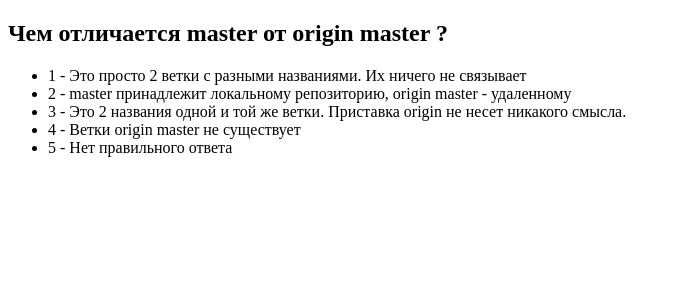
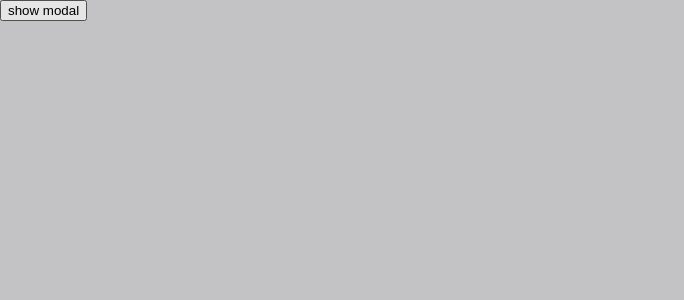
Before and after one commit to umkament/exam_incubator, a React (Create React App) app: page / in a window 1280 px wide. Shown: the top 300 px of the page, without its empty margins (0-684 px from the left). Built offline with nearby package versions, Linux system fonts and the light colour scheme.

Commit message:
пятница 3/8

```diff
--- a/src/index.tsx
+++ b/src/index.tsx
@@ -1,29 +1,110 @@
-import React from 'react'
-import ReactDOM from 'react-dom/client';
+import ReactDOM from "react-dom/client";
+import { ThunkAction, ThunkDispatch } from "redux-thunk";
+import { Provider, TypedUseSelectorHook, useDispatch, useSelector } from "react-redux";
+import React, { useState } from "react";
+import { configureStore, combineReducers } from "@reduxjs/toolkit";
 
-export const App = () => {
+// Styles
+const modal: React.CSSProperties = {
+  position: "fixed",
+  zIndex: 1,
+  left: 0,
+  top: 0,
+  width: "100%",
+  height: "100%",
+  overflow: "auto",
+  backgroundColor: "rgba(23,26,38,0.26)",
+};
+
+const modalContent: React.CSSProperties = {
+  backgroundColor: "#fefefe",
+  margin: "15% auto",
+  padding: "20px",
+  border: "1px solid #888",
+  width: "80%",
+};
+
+// Reducer
+const initState = { goodThings: [] as any[] };
+type InitStateType = typeof initState;
+
+const appReducer = (state: InitStateType = initState, action: ActionsType): InitStateType => {
+  switch (action.type) {
+    case "LIKE":
+      return {
+        ...state,
+        goodThings: [action.thing, ...state.goodThings],
+      };
+  }
+  return state;
+};
+
+// Store
+const rootReducer = combineReducers({ app: appReducer });
+
+const store = configureStore({ reducer: rootReducer });
+type RootState = ReturnType<typeof store.getState>;
+type AppDispatch = ThunkDispatch<RootState, unknown, ActionsType>;
+type AppThunk<ReturnType = void> = ThunkAction<ReturnType, RootState, unknown, ActionsType>;
+const useAppDispatch = () => useDispatch<AppDispatch>();
+const useAppSelector: TypedUseSelectorHook<RootState> = useSelector;
+
+const addThing = (thing: any) => ({ type: "LIKE", thing }) as const;
+type ActionsType = ReturnType<typeof addThing>;
+
+const Modal = (props: any) => {
   return (
-     <div>
-       <h2>Чем отличается master от origin master ?</h2>
-       <ul>
-         <li>1 - Это просто 2 ветки с разными названиями. Их ничего не связывает</li>
-         <li>2 - master принадлежит локальному репозиторию, origin master - удаленному</li>
-         <li>3 - Это 2 названия одной и той же ветки. Приставка origin не несет никакого смысла.</li>
-         <li>4 - Ветки origin master не существует</li>
-         <li>5 - Нет правильного ответа</li>
-       </ul>
+     <div style={modalContent}>
+       modal:
+       <input value={props.value} onChange={(e) => props.setValue(e.target.value)} />
+       <button onClick={props.add}>add</button>
      </div>
-  )
-}
+  );
+};
 
-const root = ReactDOM.createRoot(document.getElementById('root') as HTMLElement);
-root.render(<App/>);
+// Components
+export const Animals = () => {
+  const goodThings = useAppSelector((state) => state.app.goodThings);
+  const dispatch = useAppDispatch();
+
+  const [value, setValue] = useState("");
+  const [show, setShow] = useState(false);
+
+  const mapped = goodThings.map((t: any, i: number) => <div key={i}>{t}</div>);
+
+  return (
+     <div style={modal}>
+       <button onClick={() => setShow(true)}>show modal</button>
+
+       {show && (
+          <Modal
+             value={value}
+             setValue={setValue}
+             add={() => {
+               dispatch(addThing(value));
+               setValue("");
+             }}
+          />
+       )}
+
+       {mapped}
+     </div>
+  );
+};
+
+const root = ReactDOM.createRoot(document.getElementById("root") as HTMLElement);
+root.render(
+   <Provider store={store}>
+     <Animals />
+   </Provider>,
+);
 
 // 📜 Описание:
-// Чем отличается master от origin master ?
-// Может быть несколько вариантов ответа (ответ дайте через пробел).
-// ❗ Ответ будет засчитан как верный, только при полном правильном совпадении.
-// Если указали правильно один вариант (1),
-// а нужно было указать два варианта (1 и 2), то ответ в данном случае будет засчитан как неправильный
+// Откройте модалку, введите любой текст и нажмите add.
+// Введенный текст отобразится снизу, но модалка останется по прежнему видимой.
 
-// 🖥 Пример ответа: 1
+// 🪛 Задача:
+// Необходимо сделать так, чтобы модалка пряталась сразу после добавления элемента
+// В качестве ответа укажите строку коду, которую необходимо добавить для реализации данной задачи
+
+// 🖥 Пример ответа: closeModal(true)
```
